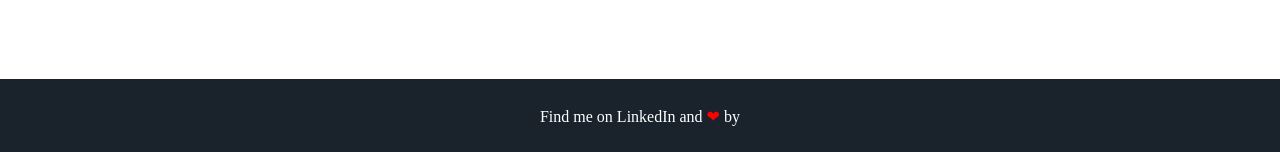
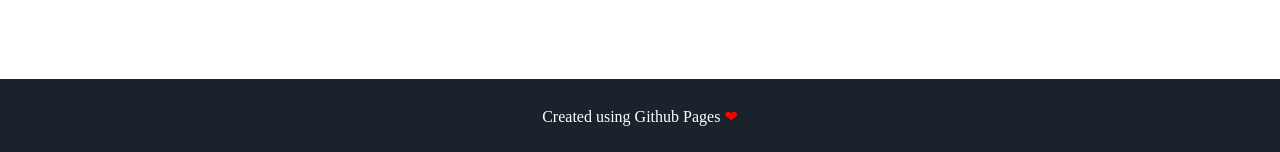
Before and after one commit to IuliaE98/IuliaRacovita98.github.io, a Jekyll site: the page built from index.html, in a window 1280 px wide and 900 px high, scrolled down 772 px, cut to the strip 606-900 px from the top of the window. Shown: the part 139-291 px from the top of the strip. Built offline with Jekyll 4.4.1, drawn with Linux system fonts in a browser that asks for light colours; some web fonts are replaced.

Commit message:
Update footer.html

```diff
--- a/_includes/footer.html
+++ b/_includes/footer.html
@@ -1,6 +1,6 @@
 <footer class="footer">
     <!-- <p>&copy; {{ site.username }}</p> -->
-    <p>Find me on LinkedIn and <span class="love">❤</span> by <a href="https://www.linkedin.com/in/iulia-elena-racovita/>Racovita Iulia</a></p>
+    <p>Created using Github Pages <span class="love">❤</span></p>
 </footer>
 <script src="//cdn.jsdelivr.net/particles.js/2.0.0/particles.min.js"></script>
 <script src="{{ '/assets/js/sweet-scroll.min.js' | prepend: site.baseurl }}"></script>
```
